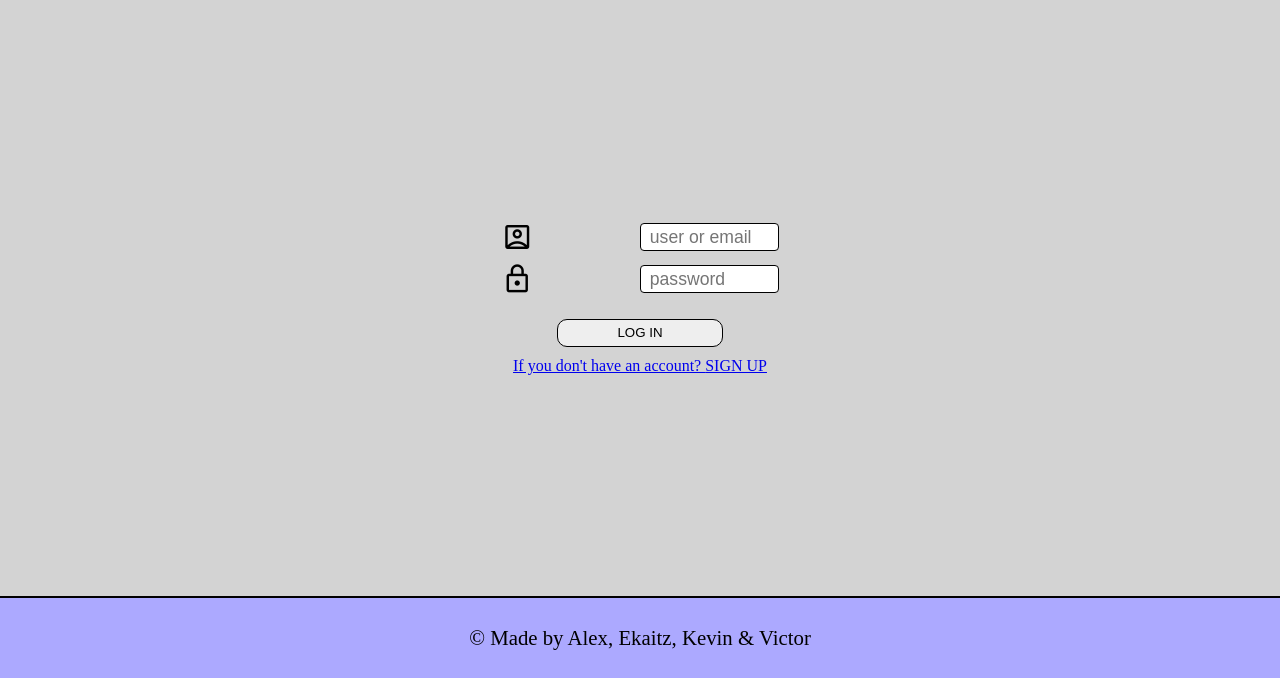
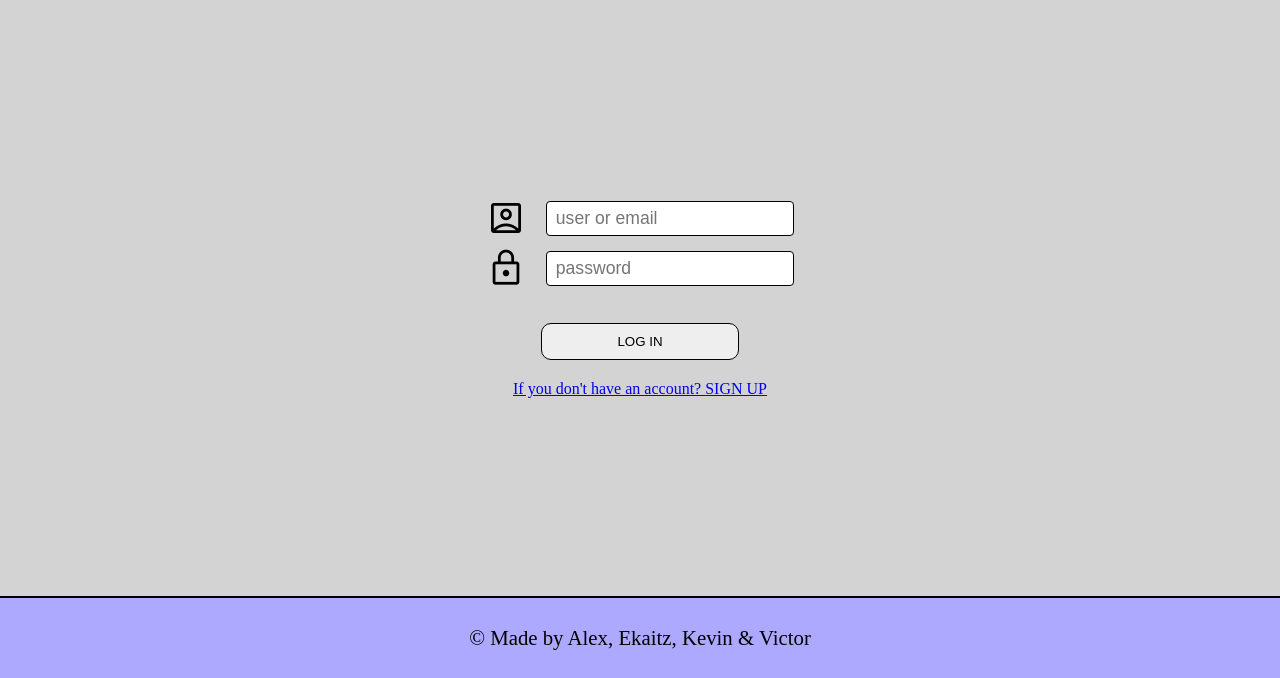
Before and after one commit to MedievAlex/DW_Reto_CRUD_-Alex_Ekaitz_Kevin_Victor-, a PHP site: page / in a window 1280 px wide. Shown: the part 122-800 px from the top of the page. Run offline with PHP 8.4, Linux system fonts and the light colour scheme.

Commit message:
Last changes

```diff
--- a/Pages/admin.html
+++ b/Pages/admin.html
@@ -28,7 +28,6 @@
         </span>
       </a>
     </div>
-
   </header>
   <main>
     <select id="userSelect" name="">
@@ -111,7 +110,7 @@
     </form>
   </main>
   <footer>
-    <span>&copy; Made by @Us</span>
+    <span>&copy; Made by Alex, Ekaitz, Kevin & Victor</span>
   </footer>
 </body>
 
--- a/Pages/signup.html
+++ b/Pages/signup.html
@@ -101,7 +101,7 @@
     </form>
   </main>
   <footer>
-    &copy; Made by Us
+    <span>&copy; Made by Alex, Ekaitz, Kevin & Victor</span>
   </footer>
 </body>
 
--- a/Pages/user.html
+++ b/Pages/user.html
@@ -107,7 +107,7 @@
     </form>
   </main>
   <footer>
-    <span>&copy; Made by @Us</span>
+    <span>&copy; Made by Alex, Ekaitz, Kevin & Victor</span>
   </footer>
 </body>
 
--- a/Styles/login.css
+++ b/Styles/login.css
@@ -1,39 +1,54 @@
-main {
+form {
+  width: 40%;
+}
+
+form .material-symbols-outlined {
+  display: inline-block;
+  font-size: 2.5rem;
+}
+
+.inputs {
   display: flex;
   justify-content: center;
   align-items: center;
-  flex-direction: column;
-  gap: 40px;
+  gap: 20px;
 }
 
-section {
-  display: flex;
-  flex-direction: column;
-  justify-content: center;
-  align-items: center;
+.inputs input {
+  height: 35px;
 }
 
-form {
-  display: flex;
+.buttons {
   flex-direction: column;
   justify-content: center;
   align-items: center;
   width: 100%;
-}
-
-form .material-symbols-outlined {
-  display: inline-block;
-  font-size: 2rem;
-}
-
-.buttons {
-  display: flex;
-  flex-direction: row;
-  justify-content: center;
-  align-items: center;
-  width: 100%;
+  gap: 20px;
 }
 
 .buttons button{
-  width: 60%;
+  width: 40%;
 }
+
+.signup {
+  text-align: center;
+  margin-top: 15px;
+}
+
+/* Tablet (hasta 1024px) */
+@media (max-width: 1024px) {
+  main {
+    padding: 50px 0;
+  }
+
+  form {
+    width: 70%;
+  }
+}
+
+/* Móviles (hasta 768px) */
+@media (max-width: 768px) {
+  form {
+    width: 70%;
+  }
+}
--- a/Styles/main.css
+++ b/Styles/main.css
@@ -166,14 +166,14 @@ form .material-symbols-outlined {
 
 #logoutIcon {
   font-size: 2em;
+  transition: color 0.3s ease;
 }
 
 #logoutLink:hover #logoutIcon {
   color: #ffffff;
 }
 
-button,
-input[type="reset"] {
+button {
   width: 40%;
   background-color: #eeeeee;
   border: 1.2px solid black;
@@ -191,6 +191,7 @@ footer {
   background-color: #aca9ff;
   border-top: 2px solid black;
   font-size: 1.3em;
+  text-align: center;
 }
 
 /* ------------------------------
@@ -236,9 +237,13 @@ footer {
 
 /* Móviles (hasta 768px) */
 @media (max-width: 768px) {
+  header .user {
+    gap: 15px;
+  }
+
   main {
     gap: 20px;
-    padding: 10px;
+    padding: 20px 10px;
   }
 
   form {
--- a/index.html
+++ b/index.html
@@ -29,8 +29,6 @@
   <!------------------------------------------- [ HEADER: End ] ------------------------------------------->
   <!------------------------------------------- [ MAIN: Start ] ------------------------------------------->
   <main>
-    <!------------------------------------------ [ SECTION: Start ] ------------------------------------------>
-    <section>
       <form id="login-form" method="post">
         <div class="inputs"> <!-- Credential (Username, Email) -->
           <span class="material-symbols-outlined"> account_box </span>
@@ -40,15 +38,11 @@
           <span class="material-symbols-outlined"> lock </span>
           <input type="password" id="password" name="password" placeholder="password" required />
         </div>
-        <div class="buttons"> <!-- Button LOG IN -->
-          <button id="loginBtn">LOG IN</button>
-        </div>
-        <div class="signup"> <!-- SIGN UP link -->
-          <a href="Pages/signup.html">If you don't have an account? <span>SIGN UP</span></a>
+        <div class="buttons">
+          <button id="loginBtn">LOG IN</button> <!-- Button LOG IN -->
+          <a href="Pages/signup.html">If you don't have an account? <span>SIGN UP</span></a> <!-- SIGN UP link -->
         </div>
       </form>
-    </section>
-    <!----------------------------------------- [ SECTION: End ] ----------------------------------------->
   </main>
   <!------------------------------------------- [ MAIN: End ] ------------------------------------------->
   <footer>
```
Also changed, not shown: JS/signup.js (+34 -1 lines), Styles/admin.css (+7 -1 lines), Styles/signup.css (+16 -1 lines).
